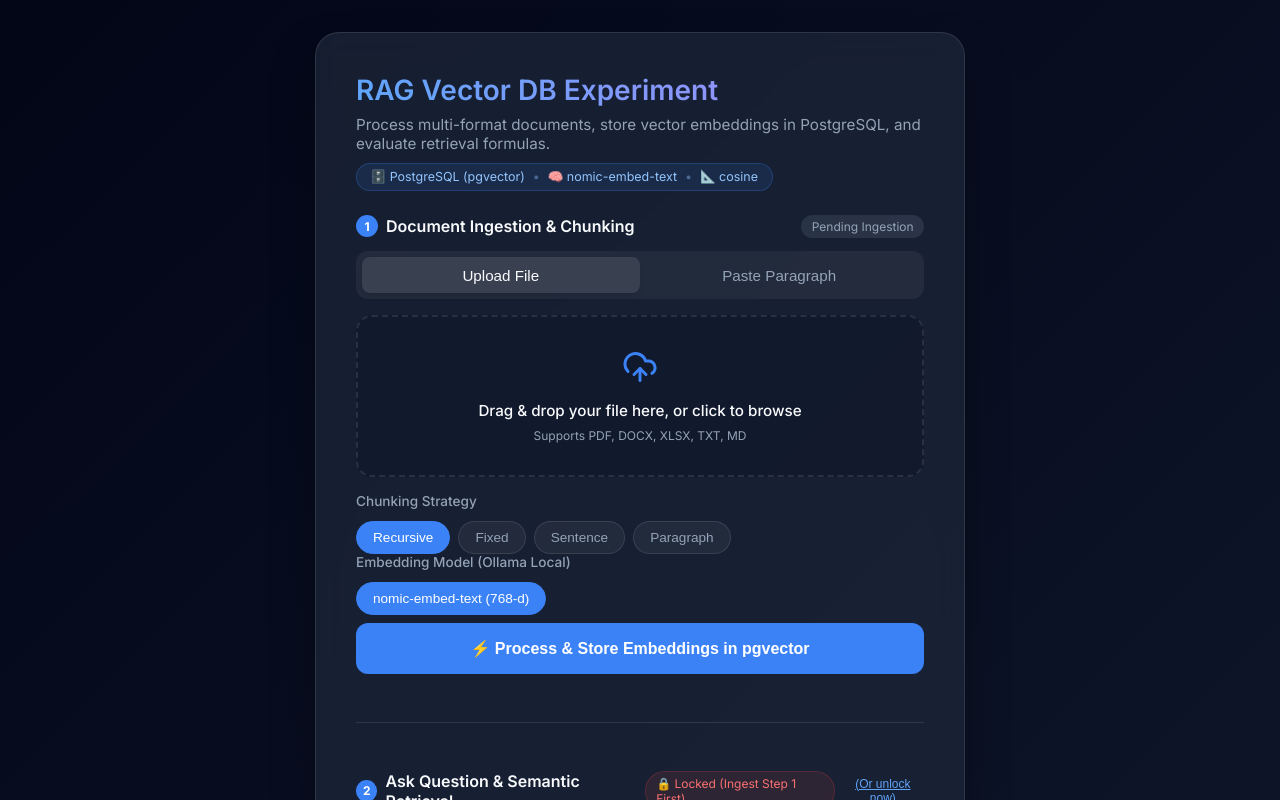
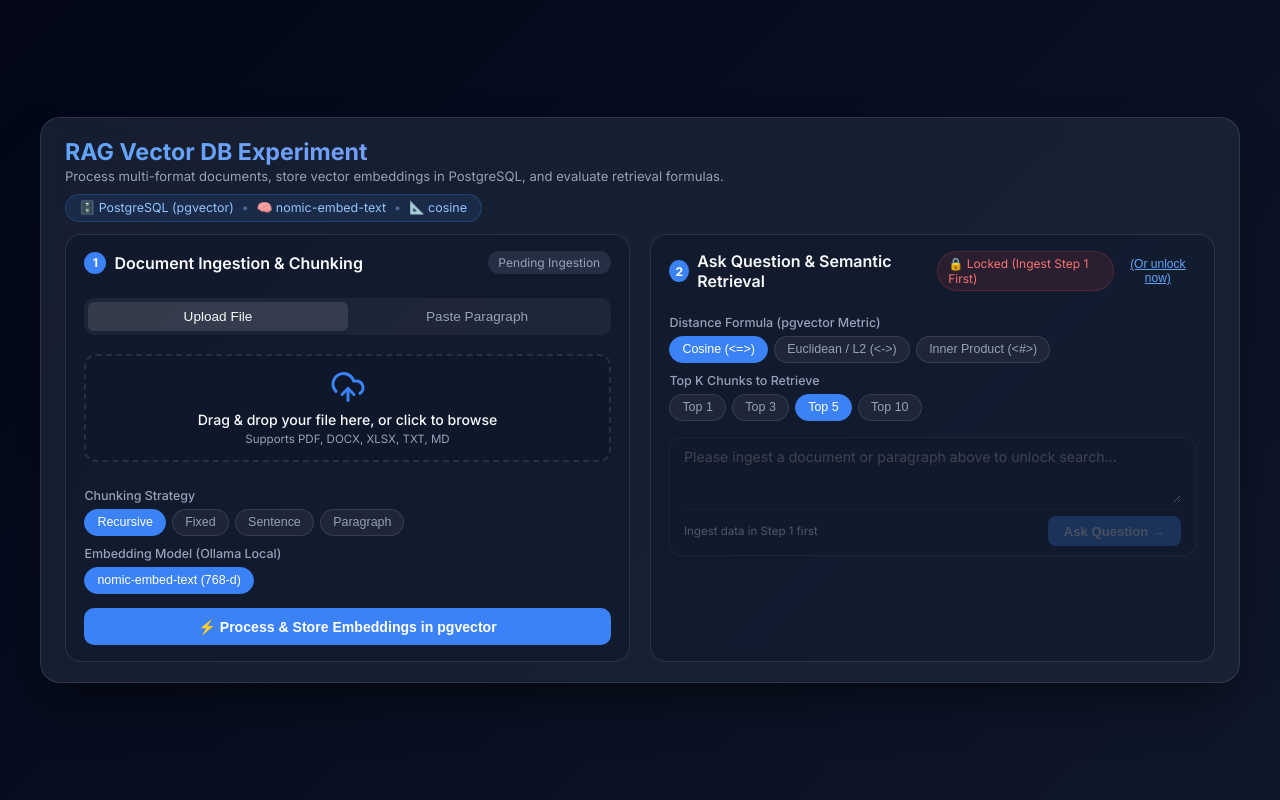
Before and after one commit to R-Dhrumil/VectorDB_experiment, a React (Vite) app in the folder FE/: page / in a window 1280 px wide. Shown: the top 800 px of the page. Built offline with nearby package versions, Linux system fonts and the light colour scheme.

Commit message:
Changes : UI changes

```diff
--- a/FE/index.html
+++ b/FE/index.html
@@ -4,7 +4,7 @@
     <meta charset="UTF-8" />
     <link rel="icon" type="image/svg+xml" href="/favicon.svg" />
     <meta name="viewport" content="width=device-width, initial-scale=1.0" />
-    <title>fe</title>
+    <title>VectorDB</title>
   </head>
   <body>
     <div id="root"></div>
--- a/FE/src/App.jsx
+++ b/FE/src/App.jsx
@@ -166,8 +166,9 @@ function App() {
           </div>
         </header>
 
+        <div className="steps-grid">
           {/* ================= STEP 1: INGESTION & CHUNKING ================= */}
-        <section className="step-section">
+          <section className="step-card">
             <div className="step-header">
               <div className="step-title">
                 <span className="step-num">1</span>
@@ -294,10 +295,8 @@ function App() {
           )}
         </section>
 
-        <hr className="section-divider" />
-
         {/* ================= STEP 2: ASK QUESTION & SEARCH ================= */}
-        <section className="step-section">
+        <section className="step-card">
           <div className="step-header">
             <div className="step-title">
               <span className="step-num">2</span>
@@ -404,6 +403,7 @@ function App() {
             </div>
           )}
         </section>
+      </div>
     </main>
   </div>
   );
--- a/FE/src/index.css
+++ b/FE/src/index.css
@@ -27,12 +27,12 @@ body {
   display: flex;
   justify-content: center;
   align-items: center;
-  padding: 2rem;
+  padding: 0.75rem 1.25rem;
 }
 
 .app-container {
   width: 100%;
-  max-width: 650px;
+  max-width: 1200px;
 }
 
 .glass-card {
@@ -40,43 +40,68 @@ body {
   backdrop-filter: blur(16px);
   -webkit-backdrop-filter: blur(16px);
   border: 1px solid var(--card-border);
-  border-radius: 24px;
-  padding: 2.5rem;
+  border-radius: 20px;
+  padding: 1.25rem 1.5rem;
   box-shadow: 0 25px 50px -12px rgba(0, 0, 0, 0.5);
   display: flex;
   flex-direction: column;
-  gap: 1.5rem;
+  gap: 0.75rem;
+}
+
+/* Two-column layout grid for desktop */
+.steps-grid {
+  display: grid;
+  grid-template-columns: 1fr;
+  gap: 1.25rem;
+}
+
+@media (min-width: 900px) {
+  .steps-grid {
+    grid-template-columns: 1fr 1fr;
+    align-items: stretch;
+  }
+}
+
+.step-card {
+  background: rgba(15, 23, 42, 0.45);
+  border: 1px solid var(--card-border);
+  border-radius: 16px;
+  padding: 1rem 1.15rem;
+  display: flex;
+  flex-direction: column;
+  gap: 0.65rem;
 }
 
 header h1 {
-  font-size: 1.75rem;
-  font-weight: 600;
-  margin-bottom: 0.5rem;
+  font-size: 1.45rem;
+  font-weight: 700;
+  margin-bottom: 0.15rem;
   background: linear-gradient(to right, #60a5fa, #a78bfa);
   -webkit-background-clip: text;
+  background-clip: text;
   -webkit-text-fill-color: transparent;
 }
 
 header p {
   color: var(--text-secondary);
-  font-size: 0.95rem;
+  font-size: 0.82rem;
 }
 
 label {
   display: block;
-  font-size: 0.85rem;
+  font-size: 0.78rem;
   font-weight: 500;
   color: var(--text-secondary);
-  margin-bottom: 0.75rem;
+  margin-bottom: 0.35rem;
 }
 
 /* Mode Toggle */
 .mode-toggle {
   display: flex;
   background: var(--pill-bg);
-  border-radius: 12px;
-  padding: 0.35rem;
-  margin-bottom: 1rem;
+  border-radius: 10px;
+  padding: 0.25rem;
+  margin-bottom: 0.5rem;
 }
 
 .mode-btn {
@@ -84,9 +109,9 @@ label {
   background: transparent;
   border: none;
   color: var(--text-secondary);
-  padding: 0.6rem 1rem;
-  border-radius: 8px;
-  font-size: 0.95rem;
+  padding: 0.45rem 0.75rem;
+  border-radius: 6px;
+  font-size: 0.85rem;
   font-weight: 500;
   cursor: pointer;
   transition: all 0.3s ease;
@@ -101,8 +126,8 @@ label {
 /* Input Zones */
 .dropzone {
   border: 2px dashed var(--card-border);
-  border-radius: 16px;
-  padding: 2rem;
+  border-radius: 12px;
+  padding: 0.85rem 0.75rem;
   text-align: center;
   cursor: pointer;
   background: var(--input-bg);
@@ -121,17 +146,17 @@ label {
 
 .drop-icon {
   color: var(--accent);
-  margin-bottom: 1rem;
+  margin-bottom: 0.35rem;
 }
 
 .drop-text {
-  font-size: 0.95rem;
+  font-size: 0.88rem;
   font-weight: 500;
-  margin-bottom: 0.5rem;
+  margin-bottom: 0.25rem;
 }
 
 .supported-formats {
-  font-size: 0.75rem;
+  font-size: 0.72rem;
   color: var(--text-secondary);
 }
 
@@ -142,8 +167,8 @@ label {
 }
 
 .file-name-display {
-  margin-top: 1rem;
-  font-size: 0.85rem;
+  margin-top: 0.5rem;
+  font-size: 0.82rem;
   color: #60a5fa;
   font-weight: 500;
 }
@@ -152,12 +177,12 @@ label {
   width: 100%;
   background: var(--input-bg);
   border: 1px solid var(--card-border);
-  border-radius: 12px;
-  padding: 0.75rem 1rem;
+  border-radius: 10px;
+  padding: 0.5rem 0.85rem;
   color: var(--text-primary);
   font-family: inherit;
-  font-size: 0.9rem;
-  margin-bottom: 0.75rem;
+  font-size: 0.85rem;
+  margin-bottom: 0.5rem;
   transition: all 0.3s ease;
 }
 
@@ -169,14 +194,14 @@ label {
 
 .textzone textarea {
   width: 100%;
-  min-height: 130px;
+  min-height: 85px;
   background: var(--input-bg);
   border: 1px solid var(--card-border);
-  border-radius: 16px;
-  padding: 1rem;
+  border-radius: 12px;
+  padding: 0.75rem;
   color: var(--text-primary);
   font-family: inherit;
-  font-size: 0.95rem;
+  font-size: 0.88rem;
   resize: vertical;
   transition: all 0.3s ease;
 }
@@ -191,16 +216,16 @@ label {
 .pill-group {
   display: flex;
   flex-wrap: wrap;
-  gap: 0.5rem;
+  gap: 0.4rem;
 }
 
 .pill {
   background: var(--pill-bg);
   border: 1px solid var(--card-border);
   color: var(--text-secondary);
-  padding: 0.5rem 1rem;
-  border-radius: 20px;
-  font-size: 0.85rem;
+  padding: 0.35rem 0.75rem;
+  border-radius: 16px;
+  font-size: 0.78rem;
   font-weight: 500;
   cursor: pointer;
   transition: all 0.2s ease;
@@ -223,16 +248,16 @@ label {
   background: var(--accent);
   color: white;
   border: none;
-  padding: 1rem;
-  border-radius: 12px;
-  font-size: 1rem;
+  padding: 0.65rem 1rem;
+  border-radius: 10px;
+  font-size: 0.88rem;
   font-weight: 600;
   cursor: pointer;
   transition: all 0.3s ease;
   display: flex;
   justify-content: center;
   align-items: center;
-  margin-top: 0.5rem;
+  margin-top: 0.25rem;
 }
 
 .primary-btn:hover {
@@ -380,13 +405,13 @@ label {
 .ask-box-wrapper {
   background: var(--input-bg);
   border: 1px solid var(--card-border);
-  border-radius: 16px;
-  padding: 0.85rem 1rem;
+  border-radius: 12px;
+  padding: 0.6rem 0.85rem;
   display: flex;
   flex-direction: column;
-  gap: 0.75rem;
+  gap: 0.4rem;
   transition: all 0.3s ease;
-  margin-top: 0.75rem;
+  margin-top: 0.35rem;
 }
 
 .ask-box-wrapper:focus-within {
@@ -401,12 +426,12 @@ label {
 
 .ask-textarea {
   width: 100%;
-  min-height: 75px;
+  min-height: 55px;
   background: transparent;
   border: none;
   color: var(--text-primary);
   font-family: inherit;
-  font-size: 0.95rem;
+  font-size: 0.88rem;
   resize: vertical;
   outline: none;
 }
@@ -416,11 +441,11 @@ label {
   align-items: center;
   justify-content: space-between;
   border-top: 1px solid rgba(255, 255, 255, 0.06);
-  padding-top: 0.6rem;
+  padding-top: 0.4rem;
 }
 
 .ask-hint {
-  font-size: 0.75rem;
+  font-size: 0.72rem;
   color: var(--text-secondary);
 }
 
@@ -428,9 +453,9 @@ label {
   background: var(--accent);
   color: white;
   border: none;
-  padding: 0.6rem 1.35rem;
-  border-radius: 10px;
-  font-size: 0.9rem;
+  padding: 0.45rem 1rem;
+  border-radius: 8px;
+  font-size: 0.82rem;
   font-weight: 600;
   cursor: pointer;
   transition: all 0.2s ease;
```
Lines whose indentation alone changed are shown as unchanged.
